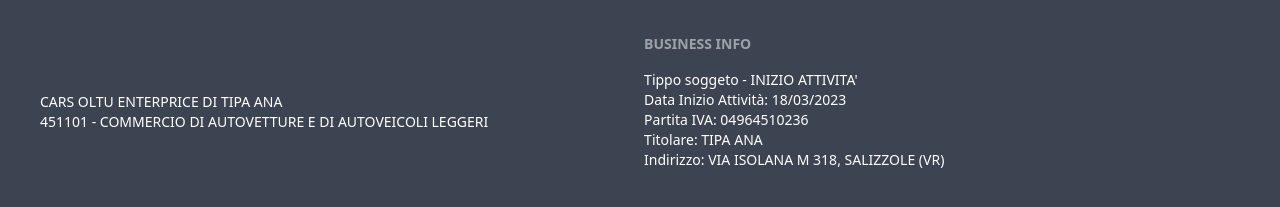
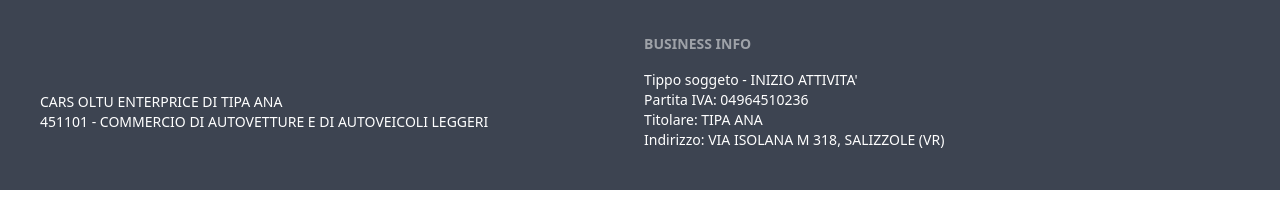
Before and after one commit to andiq123/carsoltu, a Next.js app: page / in a window 1280 px wide. Shown: the part 2084-2291 px from the top of the page. Built offline with nearby package versions, Linux system fonts and the light colour scheme.

Commit message:
removed data inizio

```diff
--- a/components/footer.tsx
+++ b/components/footer.tsx
@@ -25,8 +25,8 @@ export default function Footer() {
         <span className="footer-title">Business Info</span>
         <p>
           Tippo soggeto - {businessInfo.tipoDichiarazione}
-          <br />
-          Data Inizio Attività: {businessInfo.dataInizioAttivita}
+          {/* <br />
+          Data Inizio Attività: {businessInfo.dataInizioAttivita} */}
           <br />
           Partita IVA: {businessInfo.partitaIVA}
           <br />
```
